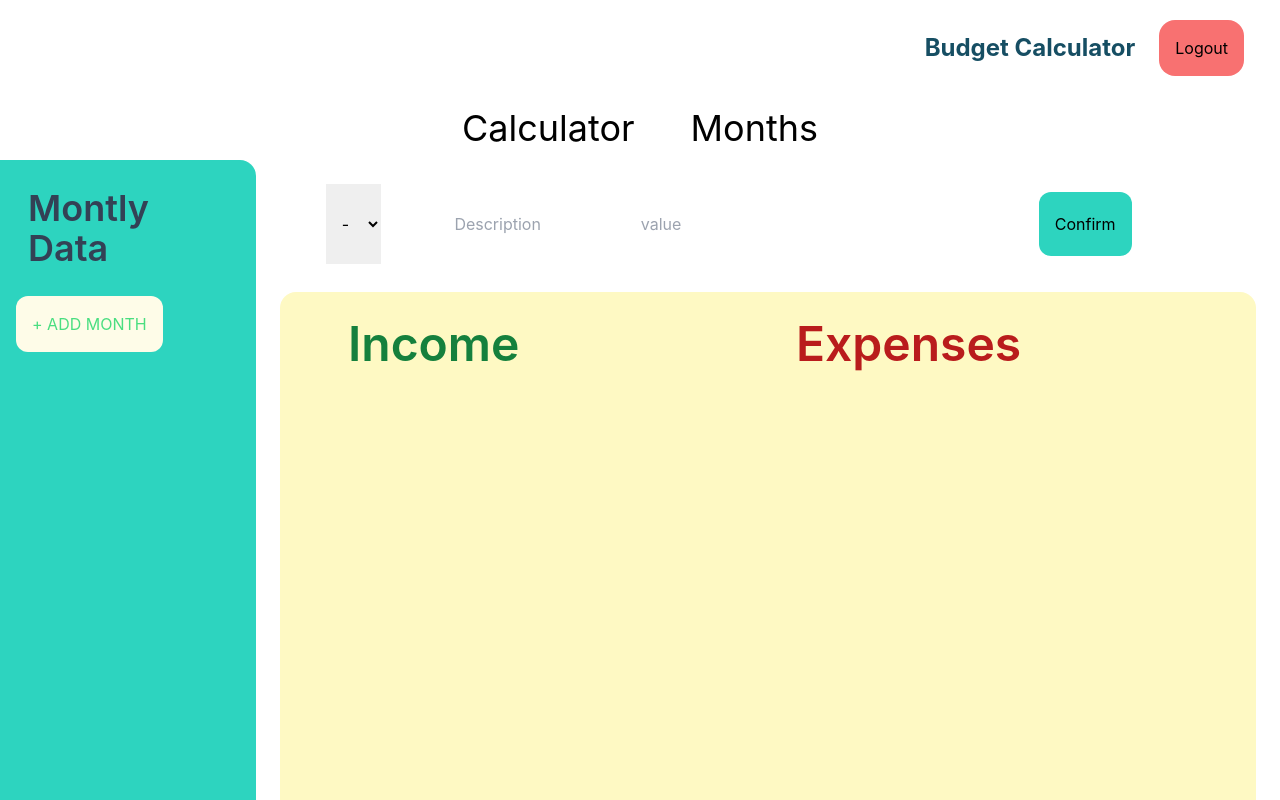
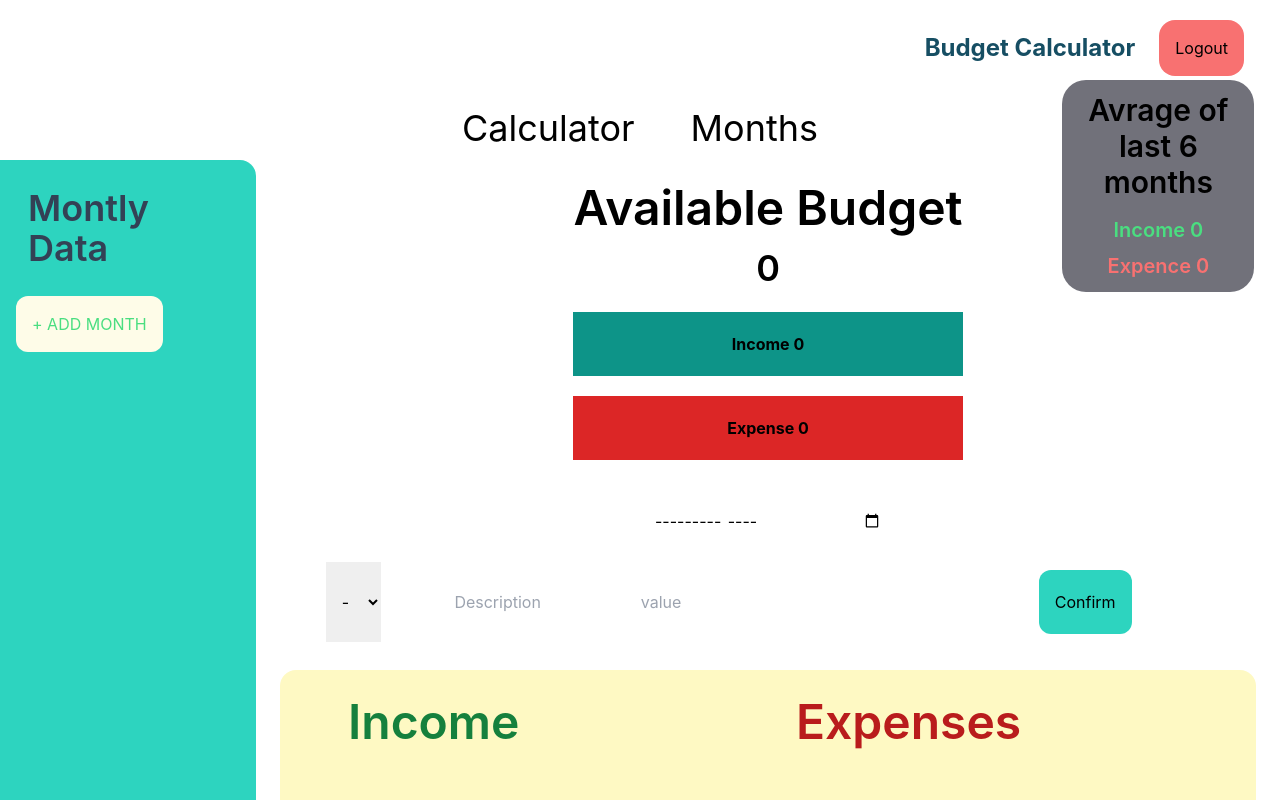
Before and after one commit to himanshuhimmy/login, a React (Create React App) app: page /months in a window 1280 px wide. Shown: the top 800 px of the page. Built offline with nearby package versions, Linux system fonts and the light colour scheme.

Commit message:
contex baic working

```diff
--- a/src/components/MiniProject-BudgetCal/InputData/Calculator.jsx
+++ b/src/components/MiniProject-BudgetCal/InputData/Calculator.jsx
@@ -5,7 +5,7 @@ import { stateContext } from "../Store-context/ProjectContext";
 
 const Calculator = () => {
   let context = useContext(stateContext);
-  console.log(`${context.toggle.calculator}  ${context.toggle.month} Context`);
+
   let [monthValue, setmonthValue] = useState();
   let [incomeState, setIncomeState] = useState(() => {
     const saved = localStorage.getItem("incomeState");
--- a/src/components/MiniProject-BudgetCal/MonthsToMonths/Months.jsx
+++ b/src/components/MiniProject-BudgetCal/MonthsToMonths/Months.jsx
@@ -1,8 +1,11 @@
-import { useRef } from "react";
+import { useContext, useRef } from "react";
 
 import ValuesList from "../InputData/ValuesList";
+import { stateContext } from "../Store-context/ProjectContext";
 
 const Months = ({ setMonth, income, expence, removeincome, removeexpence }) => {
+  let context = useContext(stateContext);
+
   let fromref = useRef();
   let toref = useRef();
 
--- a/src/components/MiniProject-BudgetCal/ProjectRoot.jsx
+++ b/src/components/MiniProject-BudgetCal/ProjectRoot.jsx
@@ -45,13 +45,13 @@ const ProjectRoot = () => {
             </h1>
           </div>
 
-          <stateContext value={ctxValue}>
+          <stateContext.Provider value={ctxValue}>
             <div className="w-full flex">
               <SideNav />
               {/* <Outlet /> */}
               <Calculator />
             </div>
-          </stateContext>
+          </stateContext.Provider>
         </div>
       )}
     </div>
```
